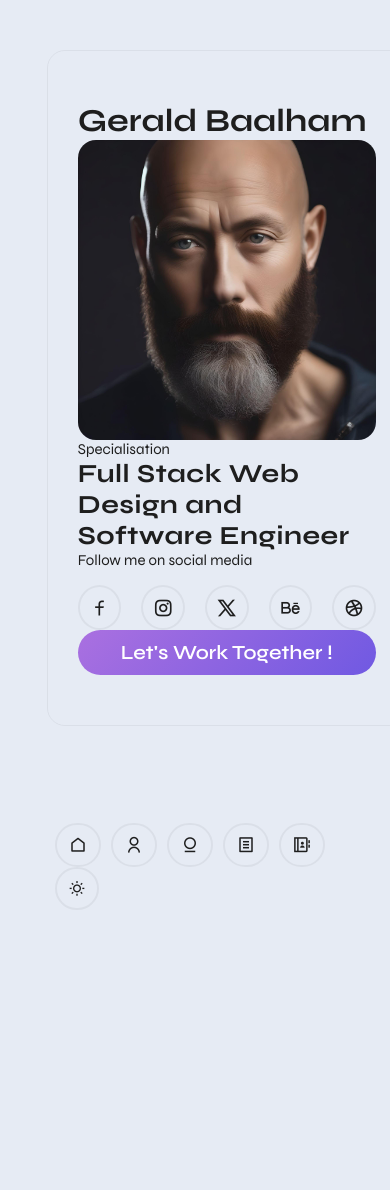
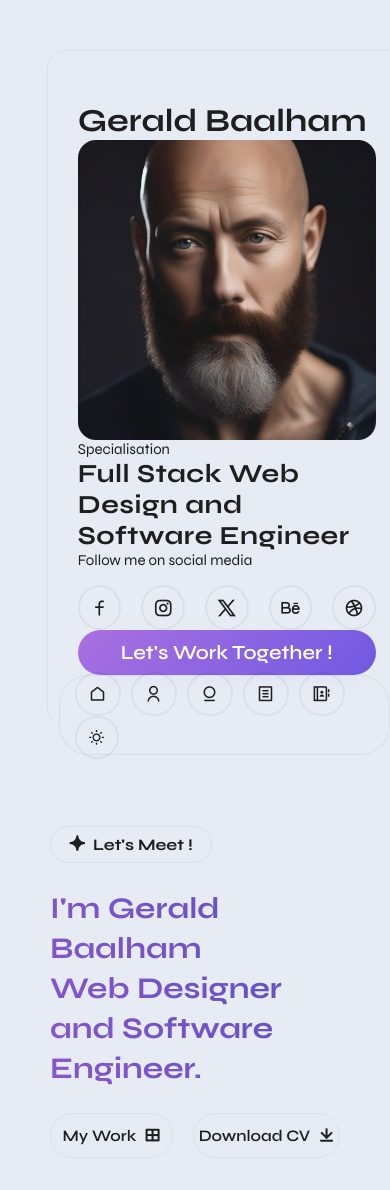
Before and after one commit to gabaal/New-Portfolio, a React (Vite) app: page / in a window 390 px wide. Shown: the top 1190 px of the page. Before the commit the page ends 956 px from the top, so only its background shows below. Built offline with nearby package versions, Linux system fonts and the light colour scheme.

Commit message:
Header and floating navbar done 55:32

```diff
--- a/src/App.jsx
+++ b/src/App.jsx
@@ -1,5 +1,6 @@
 import "./App.css";
-import Main from "./Components/Profile/Main/Main";
+import Header from "./Components/Header/Header";
+import Main from "./Components/Main/Main";
 import Profile from "./Components/Profile/Profile";
 
 function App() {
@@ -8,6 +9,7 @@ function App() {
       <Profile />
       <div className="Main_Wrapper">
         <Main />
+        <Header />
       </div>
     </>
   );
--- /dev/null
+++ b/src/Components/Header/Header.jsx
@@ -0,0 +1,29 @@
+import React from "react";
+import headerCSS from "./../Header/Header.module.css";
+
+function Header() {
+  return (
+    <div className={`${headerCSS.HeaderWrapper} section`}>
+      <h3 className="sectionheading">
+        <i className="ri-shining-fill"></i> Let's Meet !
+      </h3>
+      <h1>
+        I&apos;m Gerald Baalham <br />
+        Web Designer and Software Engineer.
+      </h1>
+      <div className={headerCSS.header_btns}>
+        <button>
+          <span>My Work</span>
+          <i className="ri-layout-grid-line"></i>
+        </button>
+
+        <button>
+          <span>Download CV</span>
+          <i className="ri-download-line"></i>
+        </button>
+      </div>
+    </div>
+  );
+}
+
+export default Header;
--- /dev/null
+++ b/src/Components/Header/Header.module.css
@@ -0,0 +1,61 @@
+.HeaderWrapper {
+  min-height: 60vh;
+  justify-content: end;
+  gap: 50px;
+}
+
+.HeaderWrapper h1 {
+  font-size: 80px;
+  line-height: 85px;
+  font-weight: 700;
+  background: var(--gradient-text);
+  -webkit-background-clip: text;
+  -webkit-text-fill-color: transparent;
+}
+
+.HeaderWrapper .header_btns {
+  display: flex;
+  gap: 20px;
+}
+
+.HeaderWrapper .header_btns button {
+  background: transparent;
+  border: 0.5px solid var(--border-color);
+  color: var(--text-color);
+  display: flex;
+  align-items: center;
+  justify-content: center;
+  width: 150px;
+  gap: 8px;
+}
+
+.HeaderWrapper .header_btns button:nth-of-type(2) {
+  width: 180px;
+}
+
+@media screen and (max-width: 1300px) {
+  .HeaderWrapper h1 {
+    font-size: 65px;
+    line-height: 70px;
+  }
+}
+
+@media screen and (max-width: 1100px) {
+  .HeaderWrapper {
+    justify-content: start;
+  }
+}
+
+@media screen and (max-width: 768px) {
+  .HeaderWrapper h1 {
+    font-size: 45px;
+    line-height: 55px;
+  }
+}
+
+@media screen and (max-width: 545px) {
+  .HeaderWrapper h1 {
+    font-size: 30px;
+    line-height: 40px;
+  }
+}
--- a/src/Components/Profile/Main/Main.jsx
+++ b/src/Components/Main/Main.jsx
@@ -1,4 +1,4 @@
-import mainCSS from "./../Main/Main.module.css";
+import mainCSS from "./Main.module.css";
 
 function Main() {
   const Darkmode = () => {
--- a/src/Components/Profile/Main/Main.module.css
+++ b/src/Components/Main/Main.module.css
@@ -52,7 +52,17 @@
   }
   .navbar {
     justify-content: center;
+    position: fixed;
+    top: 80%;
+    left: 25%;
+    width: fit-content;
+    background-color: #e6ebf468;
+    border-radius: 30px;
+    padding: 0 10px;
+    backdrop-filter: blur(8px);
+    border: 0.1px solid var(--border-color);
   }
+
   #nav_ThemeBtn {
     display: inline-block;
   }
@@ -64,8 +74,17 @@
   }
 }
 
+@media screen and (max-width: 768px) {
+  .navbar {
+    left: 20%;
+  }
+}
+
 @media screen and (max-width: 545px) {
   .navbar ul li {
     margin: 0 5px;
   }
+  .navbar {
+    left: 15%;
+  }
 }
--- a/src/index.css
+++ b/src/index.css
@@ -16,15 +16,18 @@
   --border-color: rgba(0, 0, 0, 0.05);
   --text-color: #1e1e1e;
   --background-button: linear-gradient(135deg, #aa70e0, #7059e2);
+  --gradient-text: -webkit-linear-gradient(15deg, #8756cc, #5d4ec4);
   --button-color: #fff;
   --profile-bg-color: #ebf0f7;
 }
+
 [data-theme="Dark"] {
   --bg-color: #111111;
   --border-color: rgba(255, 255, 255, 0.2);
   --text-color: #e6ebf4;
-  --background-button: linear-gradient(135deg, #aa70e0, #7059e2);
-  --button-color: #fff;
+  --background-button: linear-gradient(135deg, #e1bac5, #cec4ef);
+  --gradient-text: -webkit-linear-gradient(15deg, #e1bac5, #cec4ef);
+  --button-color: #111111;
   --profile-bg-color: #111111;
 }
 
@@ -49,9 +52,27 @@ button:hover {
 }
 
 .Main_Wrapper {
-  margin-left: 25%;
-  width: 75%;
+  margin-left: 30%;
+  width: 70%;
   padding: 50px;
+}
+
+.section {
+  display: flex;
+  flex-direction: column;
+  gap: 25px;
+  width: 100%;
+}
+
+.sectionheading {
+  font-size: 16px;
+  display: flex;
+  gap: 8px;
+  padding: 8px 18px;
+  border: 0.5px solid var(--border-color);
+  width: fit-content;
+  border-radius: 30px;
+  color: var(--text-color);
 }
 
 @media screen and (max-width: 1100px) {
```
